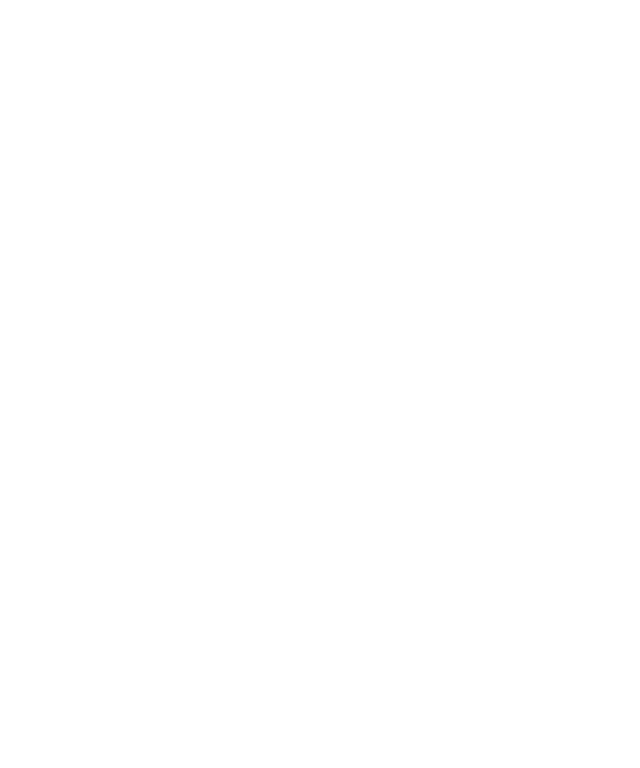
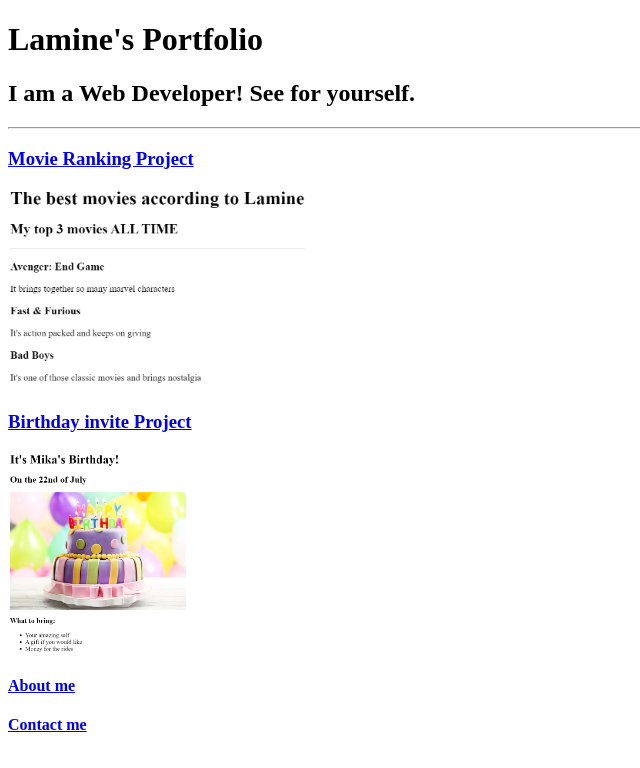
Before and after one commit to Enimalf/html-portfolio, a plain HTML site: page index.html in a window 1280 px wide. Shown: the whole page, without its empty margins (0-640 px from the left). Drawn offline with Linux system fonts and the light colour scheme.

Commit message:
Add files via upload

```diff
--- a/index.html
+++ b/index.html
@@ -1,5 +1,22 @@
 <!-- TODO 1: Create the HTML Boilerplate -->
-
+<!doctype html>
+<html lang="en">
+    <head>
+        <meta charset="UTF-8">
+        <title>My Web Development work</title>
+        <body>
+            <h1>Lamine's Portfolio</h1>
+            <h2>I am a Web Developer! See for yourself.</h2>
+            <hr />
+            <h3><a href="./public/movie-ranking.html">Movie Ranking Project</a> </h3>
+            <a href="./public/movie-ranking.html"><img src="./assets/images/movie-ranking.png" height="200"></a>
+            <h3><a href="./public/birthday-invite.html">Birthday invite Project</a> </h3>
+            <a href="./public/birthday-invite.html"><img src="./assets/images/birthday-invite.png" height="200"></a>
+            <h4><a href="./public/about.html">About me</a></h4>
+            <h4><a href="./public/Contact.html">Contact me</a> </h4>
+        </body>
+    </head>
+</html>
 <!-- TODO 2: Add Your previous projects' HTML into the public folder -->
 
 <!-- TODO 3: Take screenshots of your project previews and add the images to the images folder -->
```
